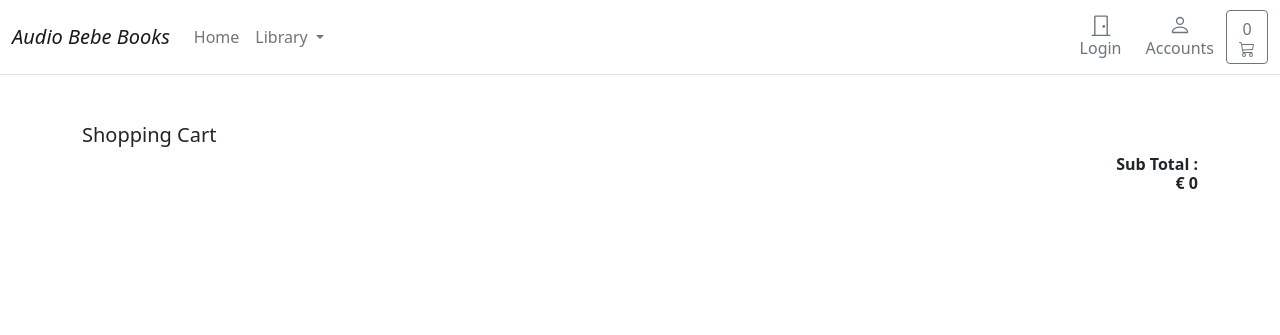
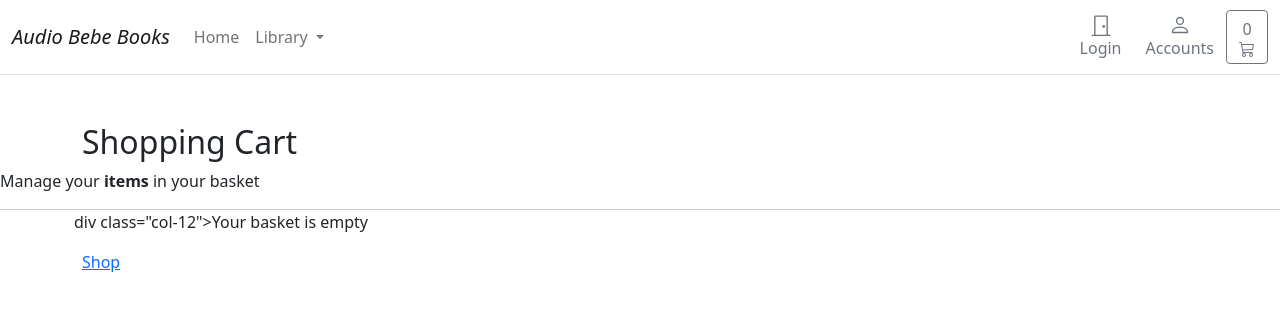
Before and after one commit to MariusBujor/ecommerce1, a Django app: page /cart/ in a window 1280 px wide. Shown: the top 335 px of the page. Run offline with Django 3.2, Linux system fonts and the light colour scheme; data comes from the database, SQL or seed files in the repository; both versions use the stored data as it was after the commit.

Commit message:
Change summary.html / cart layout and add the checkout option

```diff
--- a/account/token.py
+++ b/account/token.py
@@ -5,7 +5,7 @@ from six import text_type
 class AccountActivationTokenGenerator(PasswordResetTokenGenerator):
 
     def _make_hash_value(self, user, timestamp):
-            return (
+        return (
                 text_type(user.pk) + text_type(timestamp) +
                 text_type(user.is_active)
             )
--- a/templates/cart/summary.html
+++ b/templates/cart/summary.html
@@ -7,43 +7,64 @@
 
 <main class="pt-5">
 <div class="container">
-    <h1 class="h5">Shopping Cart</h1>
-    {% for item in cart %}
-    {% with product=item.product %}
-    <div data-index="{{product.id}}"class="row mb-4 border product-item">
-        <div class="col-md-3 col-lg-2 order-md-first bg-light">
-            <img class="img-fluid mx-auto d-block" width="120px" alt="Responsive image" src="{{ product.image.url }}">
+    <h1 class="h2">Shopping Cart</h1>
+  </div>
+    <div class="col-12">
+    <p>Manage your <b>items</b> in your basket</p>
+    </div>
+<hr/>
+<div class="container">
+  <div class="row g-3">
+    {% if cart|length == 0 %}
+    div class="col-12">Your basket is empty <a href="{% url 'store:store_home' %}">Shop</a></div>
+    {% else %}
+    <div class="col-12 bg-light p-3 d-flex justify-content-between">
+      <div class="d-flex d-flex-inline">
+        <div class="pe-3">Order</div>
+        <div class="dropdown">
+        <svg xmlns="http://www.w3.org/2000/svg" width="12" height="12" fill="currentColor"
+              class="bi bi-chevron-down" viewBox="0 0 16 16">
+            </svg>
+            </a>
           </div>
-          <div class="col-md-9 col-lg-10 ps-md-3 ps-lg-10">
-            <a href="{{ product.get_absolute_url }}" class="text-decoration-none text-reset">
-              <h1 class="h5 pt-2">{{ product.title }}</h1>
-            </a>
-            <div class="border">
-              <div class="col border-bottom">
-                <div class="row p-3">
-                  <div class="col-6">Book</div>
-                  <div class="col-6 text-end"><span class="h6 fw-bold">€{{ product.price }}</span></div>
+          </div>
+            <div class="text-end">
+              <div class="">Total : <span class="fw-bold">€</span>
+                <div id="subtotal" class="d-inline-flex fw-bold">{{cart.get_subtotal_price}}</div>
+              </div>
+              <div id=""><span class="small"></span><span class="fw-bold"></span></div>
+            </div>
+          </div>
+          <div class="col-md-5 col-lg-4 order-md-last p-0 order-3">
+            <div class="d-grid gap-2">
+              <a role="button" href="{% url "payment:cart" %}" class="btn btn-success fw-bold" type="button">Checkout</a>
+      </div>
+      </div>
+      <div class="col-md-7 col-lg-8 p-0">
+        {% for item in cart %}
+        {% with product=item.product %}
+        <div class="card mb-3 border-0 product-item" data-index="{{product.id}}">
+          <div class="row g-0">
+            <div class="col-md-2 d-none d-md-block">
+              <img class="img-fluid mx-auto d-block" alt="Responsive image" src="{{ product.image.url }}" />
                 </div>
-              </div>
-              <div class="col">
-                <div class="row p-3">
-                  <div class="col-12">
+                <div class="col-md-10 ps-md-3">
+                  <div class="card-body p-1">
+                    <a class="text-decoration-none text-reset" href="{{item.product.get_absolute_url}}">
+                      <p class="card-text pb-3">{{product.title}}</p>
+                    </a>
+                    <a type="button" id="delete-button" data-index="{{product.id}}"
+                    class="delete-button text-decoration-none small">Delete</a>
 
-                    <button type="button" id="delete-button" data-index="{{product.id}}"
-                      class="btn btn-outline-secondary btn-sm delete-button">
-                      Delete
-                    </button>
-                  </div>
-                </div>
               </div>
             </div>
           </div>
         </div>
     {% endwith %}
     {% endfor %}
-    <div class="col-12 text-end">
-        <div class ="h6 fw-bold"> Sub Total :<div id="subtotal" class="d-iline-flex"><span> € <span>{{cart.get_total_price}}</div></div>
         </div>
+        {% endif %}
+    </div>
     </div>
 </main>
 <script>
--- a/templates/store/main.html
+++ b/templates/store/main.html
@@ -34,10 +34,11 @@
             <img class="img-fluid" alt="Responsive image" src="{{ product.image.url }}">
             <div class="card-body">
               <p class="card-text">
-                <a class="text-dark text-decoration-none" href="{{ product.get_absolute_url }}">{{ product.title }}</a>
+                <a class="text-dark text-decoration-none" href="{{ product.get_absolute_url }}">{{ product.title|slice:":50"}}</a>
               </p>
               <div class="d-flex justify-content-between align-items-center">
                 <small class="text-muted">Audio</small>
+                <div class="fw-bold"><span>€</span>{{product.price}}</div>
               </div>
             </div>
           </div>
--- a/templates/store/products/detail.html
+++ b/templates/store/products/detail.html
@@ -17,7 +17,7 @@
                 <div class="border">
                     <div class="col border-bottom">
                         <div class="row p-3">
-                            <div class="col-6">Hardback</div>
+                            <div class="col-6">Audio</div>
                             <div class="col-6 text-end"><span class="h4 fw-bold"> €{{ product.price }}</span></div>
                         </div>
                     </div>
```
Also changed, not shown: db.sqlite3.
